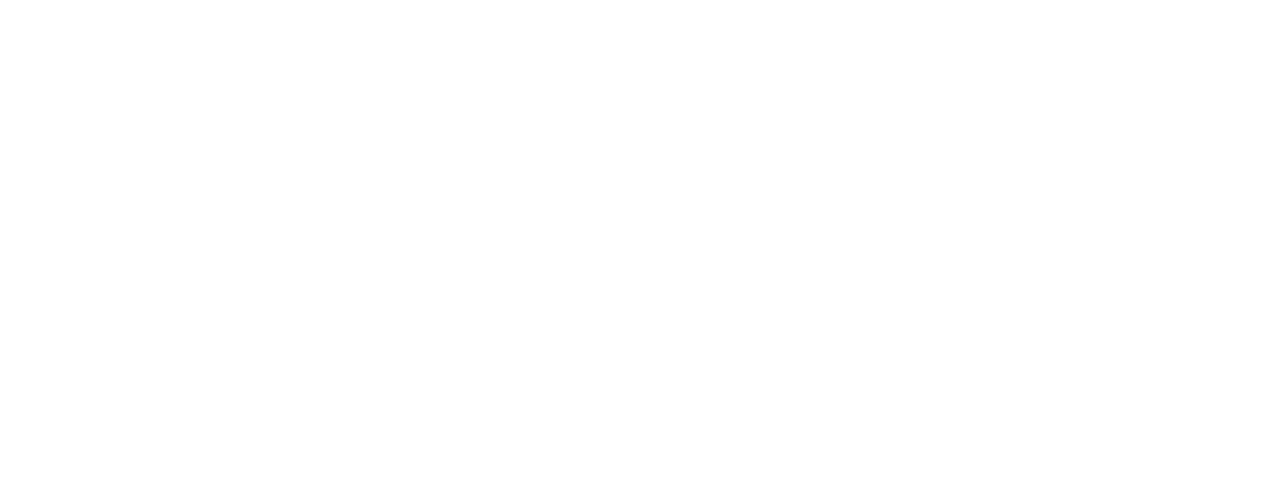
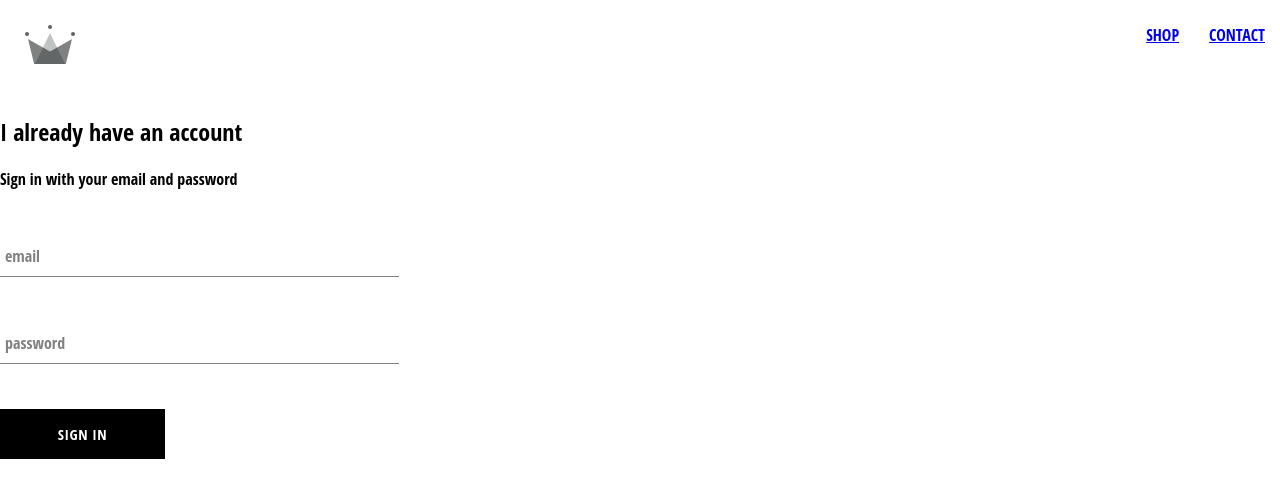
Before and after one commit to dbarros64/new-crwn-clothing-app, a React (Create React App) app: page /signin in a window 1280 px wide. Shown: the top 498 px of the page. Built offline with nearby package versions, Linux system fonts and the light colour scheme.

Commit message:
created CustomButton and sign in and sign up form

```diff
--- a/src/App.js
+++ b/src/App.js
@@ -3,6 +3,8 @@
 
 import Homepage from './Pages/Homepage/Homepage';
 import ShopPage from './Pages/ShopPage/ShopPage';
+import Header from './Components/Header/Header';
+import SignInAndSignUp from './Pages/Sign-In-And-Sign-Up/SignInAndSignUp';
 import './App.css';
 
 
@@ -11,9 +13,11 @@
   render() {
     return (
       <div>
+        <Header />
         <Switch>
           <Route exact path='/' component={Homepage} />
           <Route path='/hats' component={ShopPage} />
+          <Route path='/signin' component={SignInAndSignUp}/>
         </Switch>
       </div>
     )
--- /dev/null
+++ b/src/Components/CustomButton/CustomButton.js
@@ -0,0 +1,13 @@
+import React from 'react';
+
+import './CustomButton.styles.scss';
+
+
+const CustomButton = ({ children, ...otherProps }) => (
+    <button className='custom-button'{...otherProps}>
+        {children}
+    </button>
+);
+
+
+export default CustomButton;
--- /dev/null
+++ b/src/Components/CustomButton/CustomButton.styles.scss
@@ -0,0 +1,22 @@
+.custom-button {
+    min-width: 165px;
+    width: auto;
+    height: 50px;
+    letter-spacing: 0.5px;
+    line-height: 50px;
+    padding: 0 35px 0 35px;
+    font-size: 15px;
+    background-color: black;
+    color: white;
+    text-transform: uppercase;
+    font-family: 'Open Sans Condensed';
+    font-weight: bolder;
+    border: none;
+    cursor: pointer;
+
+    &:hover {
+      background-color: white;
+      color: black;
+      border: 1px solid black;
+    }
+  }
--- /dev/null
+++ b/src/Components/FormInput/FormInput.js
@@ -0,0 +1,17 @@
+import React from 'react';
+
+import './FormInput.styles.scss';
+
+
+const FormInput = ({ handleChange, label, ...otherProps }) => (
+    <div className='group'>
+        <input className='form-input' onChange={handleChange} {...otherProps} />
+        {label ? (<label className={`${otherProps.value.length ? 'shrink' : ''} form-input-label`}>
+                    {label}
+                </label>
+            ) : null}
+    </div>
+);
+
+
+export default FormInput;
--- /dev/null
+++ b/src/Components/FormInput/FormInput.styles.scss
@@ -0,0 +1,54 @@
+$sub-color: grey;
+$main-color: black;
+
+@mixin shrinkLabel {
+  top: -14px;
+  font-size: 12px;
+  color: $main-color;
+}
+
+.group {
+  position: relative;
+  margin: 45px 0;
+
+  .form-input {
+    background: none;
+    background-color: white;
+    color: $sub-color;
+    font-size: 18px;
+    padding: 10px 10px 10px 5px;
+    display: block;
+    width: 100%;
+    border: none;
+    border-radius: 0;
+    border-bottom: 1px solid $sub-color;
+    margin: 25px 0;
+
+    &:focus {
+      outline: none;
+    }
+
+    &:focus ~ .form-input-label {
+      @include shrinkLabel();
+    }
+  }
+
+  input[type='password'] {
+    letter-spacing: 0.3em;
+  }
+
+  .form-input-label {
+    color: $sub-color;
+    font-size: 16px;
+    font-weight: normal;
+    position: absolute;
+    pointer-events: none;
+    left: 5px;
+    top: 10px;
+    transition: 300ms ease all;
+
+    &.shrink {
+      @include shrinkLabel();
+    }
+  }
+}
--- /dev/null
+++ b/src/Components/Header/Header.js
@@ -0,0 +1,26 @@
+import React from 'react';
+import { Link } from 'react-router-dom';
+
+import { ReactComponent as Logo } from '../../Assets/crown.svg';
+
+import './Header.styles.scss';
+
+
+const Header = () => (
+    <div className='header'>
+        <Link className='logo-container' to='/'>
+            <Logo className='logo' />
+        </Link>
+        <div className='options'>
+            <Link className='option' to='/shop'>
+                SHOP
+            </Link>
+            <Link className='option' to='/shop'>
+                CONTACT
+            </Link>
+        </div>
+    </div>
+);
+
+
+export default Header;
--- /dev/null
+++ b/src/Components/Header/Header.styles.scss
@@ -0,0 +1,25 @@
+.header {
+    height: 70px;
+    width: 100%;
+    display: flex;
+    justify-content: space-between;
+    margin-bottom: 25px;
+
+    .logo-container {
+      height: 100%;
+      width: 70px;
+      padding: 25px;
+    }
+
+    .options {
+      width: 50%;
+      height: 100%;
+      display: flex;
+      align-items: center;
+      justify-content: flex-end;
+
+      .option {
+        padding: 10px 15px;
+      }
+    }
+  }
--- /dev/null
+++ b/src/Components/SignIn/SignIn.js
@@ -0,0 +1,63 @@
+import React from 'react';
+import FormInput from '../FormInput/FormInput';
+import CustomButton from '../CustomButton/CustomButton';
+
+import './SignIn.styles.scss';
+
+
+class SignIn extends React.Component {
+    constructor(props) {
+        super(props);
+
+        this.state = {
+            email: '',
+            password: ''
+        };
+    }
+
+
+    handleSubmit = event => {
+        event.preventDefault();
+
+        this.setState({ email: '', password: '' });
+    };
+
+    handleChange = event => {
+        const { value, name } = event.target;
+
+        this.setState({ [name]: value });
+    };
+
+
+    render() {
+        return (
+            <div className='sign-in'>
+                <h2>I already have an account</h2>
+                <span>Sign in with your email and password</span>
+
+                <form onSubmit={this.handleSubmit}>
+                    <FormInput
+                        name='email'
+                        type='email'
+                        handleChange={this.handleChange}
+                        value={this.state.email}
+                        label='email'
+                        required
+                    />
+                    <FormInput
+                        name='password'
+                        type='password'
+                        value={this.state.password}
+                        handleChange={this.handleChange}
+                        label='password'
+                        required
+                    />
+                    <CustomButton type='submit'>Sign In </CustomButton>
+                </form>
+            </div>
+        );
+    }
+};
+
+
+export default SignIn;
--- /dev/null
+++ b/src/Components/SignIn/SignIn.styles.scss
@@ -0,0 +1,5 @@
+.sign-in {
+    width: 30vw;
+    display: flex;
+    flex-direction: column;
+  }
--- /dev/null
+++ b/src/Pages/Sign-In-And-Sign-Up/SignInAndSignUp.js
@@ -0,0 +1,14 @@
+import React from 'react';
+import SignIn from '../../Components/SignIn/SignIn';
+
+import './SignInAndSignUp.styles.scss';
+
+
+const SignInAndSignUp = () => (
+    <div className='sign-in-and-sign-up'>
+        <SignIn />
+    </div>
+);
+
+
+export default SignInAndSignUp;
```
Also changed, not shown: src/Assets/crown.svg (added), src/Pages/Sign-In-And-Sign-Up/SignInAndSignUp.styles.scss (added).
